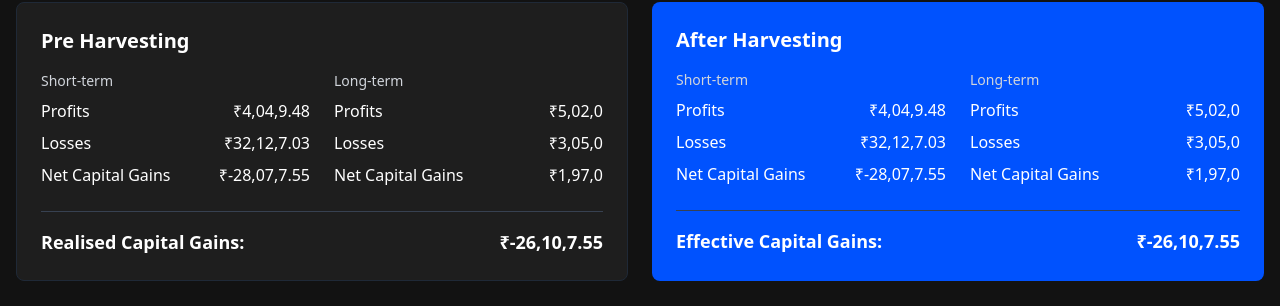
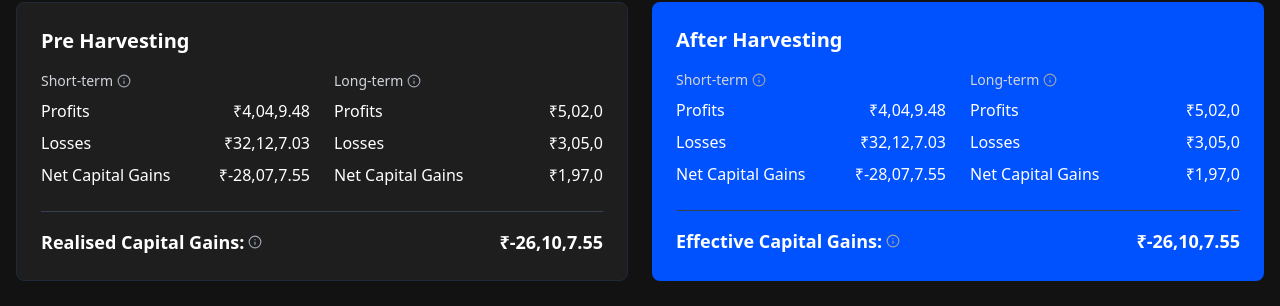
Before and after one commit to saicharankatpadi/harvest, a React (Vite) app: page / in a window 1280 px wide. Shown: the part 158-464 px from the top of the page. Built offline with nearby package versions, Linux system fonts and the light colour scheme.

Commit message:
Add hover feature to gain sections
Implement hover feature to display gain details in short/long term sections and after harvesting card.

```diff
--- a/src/components/CapitalGainsCard.tsx
+++ b/src/components/CapitalGainsCard.tsx
@@ -1,6 +1,8 @@
 
 import { CapitalGains } from "@/types";
 import { formatCurrency } from "@/utils/formatter";
+import { InfoIcon } from "lucide-react";
+import { HoverCard, HoverCardContent, HoverCardTrigger } from "@/components/ui/hover-card";
 
 interface CapitalGainsCardProps {
   title: string;
@@ -34,7 +36,19 @@ const CapitalGainsCard = ({
 
         <div className="grid grid-cols-2 gap-6">
           <div>
-            <p className="text-sm text-gray-300 mb-2">Short-term</p>
+            <div className="flex items-center mb-2">
+              <p className="text-sm text-gray-300">Short-term</p>
+              <HoverCard>
+                <HoverCardTrigger asChild>
+                  <button className="ml-1">
+                    <InfoIcon size={14} className="text-gray-400 hover:text-gray-300" />
+                  </button>
+                </HoverCardTrigger>
+                <HoverCardContent className="w-64 bg-gray-800 text-white border border-gray-700 p-3 text-xs">
+                  <p>Short-term capital gains are realized from assets held for one year or less.</p>
+                </HoverCardContent>
+              </HoverCard>
+            </div>
 
             <div className="space-y-2">
               <div className="flex justify-between">
@@ -55,7 +69,19 @@ const CapitalGainsCard = ({
           </div>
 
           <div>
-            <p className="text-sm text-gray-300 mb-2">Long-term</p>
+            <div className="flex items-center mb-2">
+              <p className="text-sm text-gray-300">Long-term</p>
+              <HoverCard>
+                <HoverCardTrigger asChild>
+                  <button className="ml-1">
+                    <InfoIcon size={14} className="text-gray-400 hover:text-gray-300" />
+                  </button>
+                </HoverCardTrigger>
+                <HoverCardContent className="w-64 bg-gray-800 text-white border border-gray-700 p-3 text-xs">
+                  <p>Long-term capital gains are realized from assets held for more than one year.</p>
+                </HoverCardContent>
+              </HoverCard>
+            </div>
 
             <div className="space-y-2">
               <div className="flex justify-between">
@@ -79,7 +105,19 @@ const CapitalGainsCard = ({
 
       <div className="border-t border-gray-700 pt-4">
         <div className="flex justify-between items-center">
-          <h4 className="text-lg font-semibold">{netTitle}</h4>
+          <div className="flex items-center">
+            <h4 className="text-lg font-semibold">{netTitle}</h4>
+            <HoverCard>
+              <HoverCardTrigger asChild>
+                <button className="ml-1">
+                  <InfoIcon size={14} className="text-gray-400 hover:text-gray-300" />
+                </button>
+              </HoverCardTrigger>
+              <HoverCardContent className="w-64 bg-gray-800 text-white border border-gray-700 p-3 text-xs">
+                <p>The sum of short-term and long-term capital gains after accounting for profits and losses.</p>
+              </HoverCardContent>
+            </HoverCard>
+          </div>
           <span className="text-lg font-bold text-white">
             {formatCurrency(totalNet)}
           </span>
```
